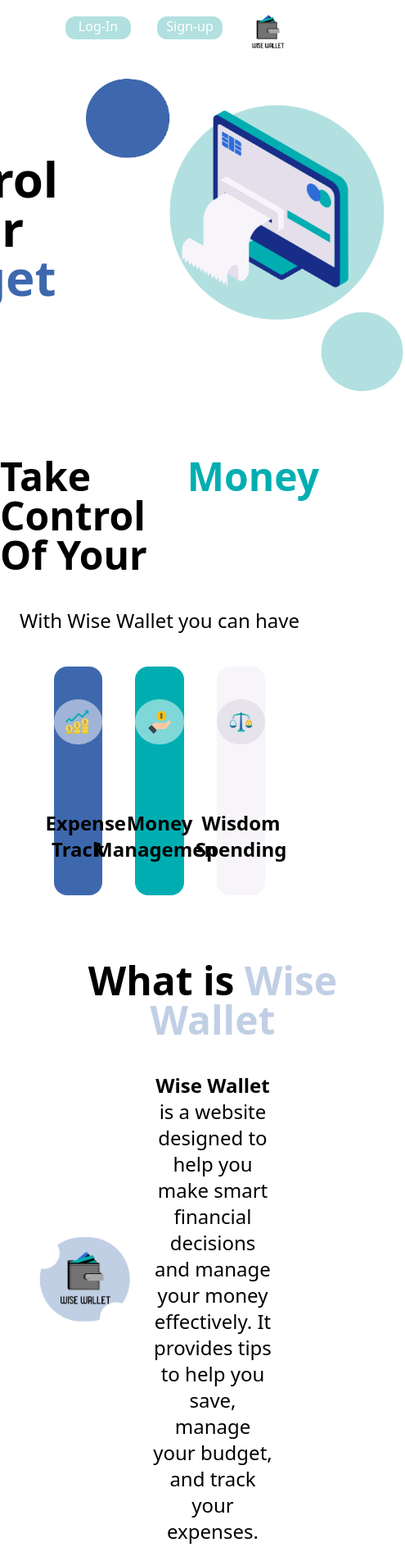
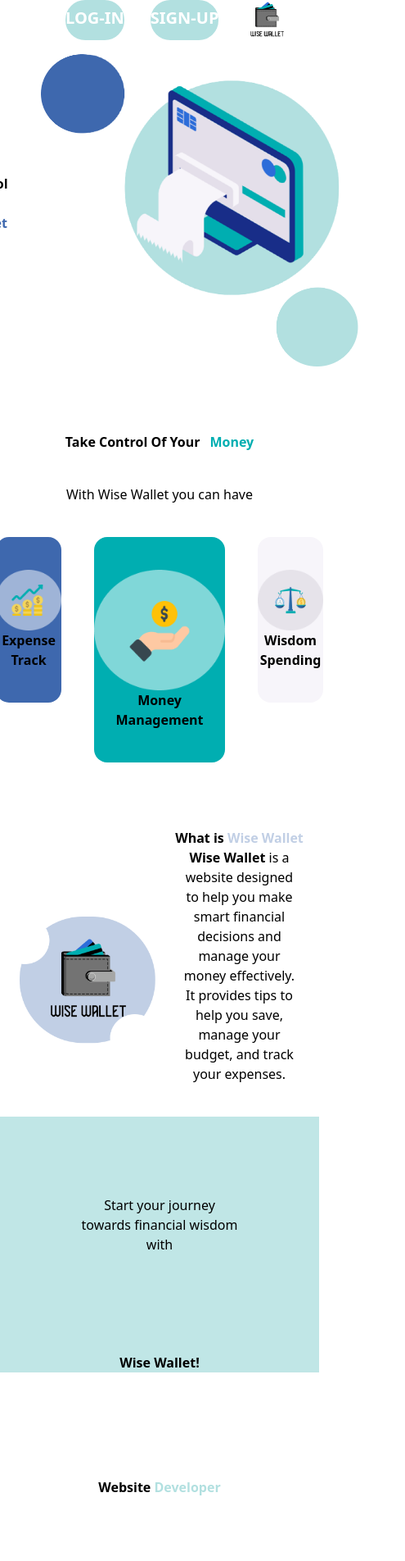
Before and after one commit to fahadssgg/Finel-project, a React (Vite) app in the folder Finel/: page / in a window 390 px wide. Shown: the top 1904 px of the page at 82% size, 495 px wide, since content can reach past the window. Built offline with nearby package versions, Linux system fonts and the light colour scheme.

Commit message:
the design of salary page

```diff
--- a/Finel/index.html
+++ b/Finel/index.html
@@ -8,6 +8,9 @@
   </head>
   <body>
     <div id="root"></div>
-    <script type="module" src="/src/main.tsx"></script>
+    <script type="module" src="/src/main.tsx">
+
+    </script>
+
   </body>
 </html>
--- a/Finel/package.json
+++ b/Finel/package.json
@@ -10,11 +10,16 @@
     "preview": "vite preview"
   },
   "dependencies": {
+    "apexcharts": "^3.42.0",
     "axios": "^1.5.0",
+    "igniteui-react-charts": "^18.2.1",
+    "igniteui-react-core": "^18.2.1",
     "react": "^18.2.0",
+    "react-apexcharts": "^1.4.1",
     "react-dom": "^18.2.0",
     "react-modal": "^3.16.1",
     "react-router-dom": "^6.15.0",
+    "recharts": "^2.8.0",
     "uuid": "^9.0.0"
   },
   "devDependencies": {
--- a/Finel/src/App.tsx
+++ b/Finel/src/App.tsx
@@ -6,6 +6,8 @@ import Login from "./Hooks/LogIn";
 import Signup from "./Hooks/SignUp";
 import Profile from "./Pages/Profile";
 import Salary from "./Pages/Salary";
+import Chart from "./Components/Chart";
+
 function App() {
   return (
     <>
@@ -16,6 +18,8 @@ function App() {
         <Route path="/Profile" element={<Profile />}></Route>
         <Route path="/InfoPage" element={<InfoPage />}></Route>
         <Route path="/Salary" element={<Salary />}></Route>
+        <Route path="/Chart" element={<Chart />}></Route>
+
       </Routes>
     </>
   );
--- a/Finel/src/Components/Navbar.tsx
+++ b/Finel/src/Components/Navbar.tsx
@@ -10,42 +10,41 @@ export default function NavPar() {
   return (
     <div>
       {active === "true" && (
-        <ul className=" text-white flex justify-between py-4 text-xl cursor-pointer">
+        <ul className="flex justify-between py-4 cursor-pointer">
           <li
-            className="ml-10 w-9"
+            className="lg:ml-10 lg:w-9 sm:ml-20 sm:w-8"
             onClick={() => {
               nav("/Profile");
             }}
           >
             <img src={user} alt="" />
           </li>
-          <div className="flex gap-3">
-            <li className="mr-10 w-12">
+            <li className="lg:mr-10 lg:w-12 sm:mr-20 sm:w-10">
               <img src={logo} alt="" />
             </li>
-          </div>
         </ul>
       )}
 
       {(!active || active === "false") && (
-        <ul className=" text-white flex justify-between py-4 text-xl cursor-pointer">
+        <ul className=" text-white flex justify-between lg:py-4 sm:py-2 text-xl cursor-pointer">
           <div className="flex ml-20">
             <li
-              className="mr-8  mt-1 bg-[#B2E0E0] w-20 h-7 rounded-xl text-center hover:text-[#5c7676] text-base"
+              className="mr-8  lg:mt-1 sm:mt-0 bg-[#B2E0E0] lg:w-32 lg:h-10 sm:h-9 sm:w-20 rounded-3xl hover:text-[#5c7676] "
               onClick={() => {
                 nav("/LogIn");
               }}
             >
-              Log-In
+            <p className=" text-center sm:text-sm mt-2 lg:text-base font-bold">LOG-IN</p>
             </li>
 
             <li
-              className="mr-8 mt-1 bg-[#B2E0E0] w-20 h-7 rounded-xl text-center hover:text-[#5c7676] text-base"
+              className="mr-8 lg:mt-1 sm:mt-0 bg-[#B2E0E0] lg:w-32 lg:h-10 sm:h-9 sm:w-20 rounded-3xl hover:text-[#5c7676] "
               onClick={() => {
                 nav("/SignUp");
               }}
             >
-              Sign-up
+              <p className=" text-center sm:text-sm mt-2 lg:text-base font-bold">SIGN-UP</p>
+
             </li>
           </div>
           <li className="mr-10 w-12">
--- a/Finel/src/Hooks/LogIn.tsx
+++ b/Finel/src/Hooks/LogIn.tsx
@@ -43,7 +43,7 @@ export default function LogIn() {
       </div>
       <div className=" ml-20 absolute justify-center items-start h-screen w-1/3 ">
         <div className="mt-32 w-[30rem] h-fit flex flex-col">
-          <p className="text-center text-6xl font-semibold text-[#3E68AE] mt-10 mb-5">
+          <p className="text-center text-6xl font-mono text-[#3E68AE] mt-10 mb-5">
             Log In
           </p>
 
--- a/Finel/src/Hooks/SignUp.tsx
+++ b/Finel/src/Hooks/SignUp.tsx
@@ -70,7 +70,7 @@ export default function SingUp() {
       </div>
       <div className=" ml-20 absolute justify-center items-start h-screen w-1/2">
         <div className="mt-32 w-[40rem] h-fit flex flex-col">
-          <p className="text-center text-6xl font-semibold text-[#3E68AE] mt-10 mb-20">
+          <p className="text-center text-6xl font-mono text-[#3E68AE] mt-10 mb-20">
             Sign-Up
           </p>
 
--- a/Finel/src/Pages/Home.tsx
+++ b/Finel/src/Pages/Home.tsx
@@ -8,15 +8,17 @@ import icon3 from "../Assets/icon3.png";
 import gitimg from "../Assets/github.png";
 import linkimg from "../Assets/linkedin (1).png";
 
+//md: sm
+
 export default function Home() {
   return (
     <div>
       <NavPar />
 
-      <div className="h-fit flex flex-row-reverse gap-20 justify-center">
-        <img className="w-[30rem]" src={imag1} alt="" />
+      <div className="h-fit flex flex-row-reverse lg:gap-20 sm:gap-5 md:gap-10 max-lg:gap-10 justify-center">
+        <img className="lg:w-[30rem] sm:w-[15rem] md:w-[15rem]" src={imag1} alt="" />
         <div className="w-1/3 text-center flex justify-center items-center">
-          <h1 className=" text-6xl font-bold">
+          <h1 className=" lg:text-6xl md:text-4xl sm:text-3xl font-bold">
             Control Your <p className="text-[#3E68AE]">Budget</p>
           </h1>
         </div>
@@ -24,41 +26,41 @@ export default function Home() {
 
       <div className="flex flex-col justify-center items-center gap-10 mb-20">
         <div className="mt-20 flex gap-3 justify-center">
-          <h1 className=" text-5xl font-bold">Take Control Of Your </h1>
-          <p className="text-5xl font-bold text-[#00AEB1]">Money</p>
+          <h1 className=" lg:text-5xl md:text-3xl sm:text-2xl font-bold">Take Control Of Your </h1>
+          <p className="lg:text-5xl md:text-3xl sm:text-2xl font-bold text-[#00AEB1]">Money</p>
         </div>
 
-        <p className="text-2xl ">With Wise Wallet you can have</p>
+        <p className="lg:text-2xl md:text-lg sm:text-base ">With Wise Wallet you can have</p>
 
-        <div className=" flex flex-row justify-center gap-10 w-11/12 h-fit">
-          <div className="flex flex-col justify-center items-center text-center bg-[#3E68AE] w-1/6 h-5/6 gap-20 rounded-2xl">
-            <img className="w-40 mt-10" src={icon1} alt="" />
-            <p className="text-2xl w-20 mb-10 font-bold ">Expense Track</p>
+        <div className=" flex flex-row justify-center gap-10 lg:w-10/12 md:w-9/12 sm:w-3/4  sm:gap-5 h-fit">
+          <div className="flex flex-col justify-center items-center text-center bg-[#3E68AE] lg:w-1/6 sm:w-1/4 h-5/6 sm:gap-5 md:w-1/4  md:gap-5 lg:gap-20 rounded-2xl">
+            <img className="lg:w-40 mt-10 sm:w-20" src={icon1} alt="" />
+            <p className="lg:text-2xl w-20 mb-10 sm:text-lg font-bold ">Expense Track</p>
           </div>
 
-          <div className="flex flex-col justify-center items-center text-center bg-[#00AEB1] w-1/6 h-5/6 gap-20 rounded-2xl">
-            <img className="w-40 mt-10" src={icon2} alt="" />
-            <p className="text-2xl w-40 mb-10 font-bold"> Money Management</p>
+          <div className="flex flex-col justify-center items-center text-center bg-[#00AEB1] lg:w-1/6 sm:w-1/4 h-5/6 sm:gap-5 lg:gap-20 rounded-2xl">
+            <img className="lg:w-40 mt-10 sm:w-20" src={icon2} alt="" />
+            <p className="lg:text-2xl w-40 mb-10 sm:text-lg font-bold"> Money Management</p>
           </div>
 
-          <div className="flex flex-col justify-center items-center text-center bg-[#F7F5FA] w-1/6 h-5/6 gap-20 rounded-2xl">
-            <img className="w-40 mt-10" src={icon3} alt="" />
-            <p className="text-2xl w-40 mb-10 font-bold">Wisdom Spending</p>
+          <div className="flex flex-col justify-center items-center text-center bg-[#F7F5FA] lg:w-1/6 sm:w-1/4 h-5/6 sm:gap-5 lg:gap-20 rounded-2xl">
+            <img className="lg:w-40 mt-10 sm:w-20" src={icon3} alt="" />
+            <p className="lg:text-2xl w-20 mb-10 sm:text-lg font-bold">Wisdom Spending</p>
           </div>
         </div>
       </div>
 
       <div className="flex flex-row justify-center items-center ">
-        <div className="w-1/3 mt-20">
+        <div className="lg:w-1/3 sm:w-2/5 mt-20 sm:mb-16">
           <img src={imag2logo} alt="" />
         </div>
 
-        <div className="w-1/2 flex flex-col justify-center items-center gap-10">
-          <h1 className=" text-5xl font-extrabold w-80 text-center">
-            What is <b className="text-5xl text-[#C1CFE5]">Wise Wallet</b>
+        <div className="w-1/2 flex flex-col justify-center items-center lg:gap-10 sm:gap-5">
+          <h1 className=" lg:text-5xl md:text-3xl sm:text-2xl font-extrabold w-80 text-center">
+            What is <b className="lg:text-5xl md:text-3xl sm:text-2xl text-[#C1CFE5]">Wise Wallet</b>
           </h1>
 
-          <p className=" text-center w-9/12 text-2xl">
+          <p className=" text-center w-9/12 lg:text-2xl md:text-lg sm:text-sm">
             <b>Wise Wallet </b>is a website designed to help you make smart
             financial decisions and manage your money effectively. It provides
             tips to help you save, manage your budget, and track your expenses.{" "}
@@ -66,53 +68,53 @@ export default function Home() {
         </div>
       </div>
 
-      <div className="bg-[#C0E6E6] flex  flex-col justify-center items-center my-10">
-        <p className=" w-1/4 text-center text-3xl m-24 mb-10">
+      <div className="bg-[#C0E6E6] flex flex-col justify-center items-center my-10">
+        <p className=" lg:w-1/4 sm:w-1/2 text-center lg:text-3xl sm:text-lg m-24 sm:mb-2 sm:mt-12 lg:mb-6">
           Start your journey towards financial wisdom with{" "}
         </p>
         <br />
-        <b className="text-center text-3xl mb-20">Wise Wallet!</b>
+        <b className="text-center sm:text-lg lg:text-3xl sm:mb-10 lg:mb-20">Wise Wallet!</b>
       </div>
 
-      <div className=" flex flex-col justify-center items-center mt-32 mb-20 ">
-        <p className="text-center font-extrabold text-5xl mb-20">
+      <div className=" flex flex-col justify-center items-center mt-32 sm:mb-5 sm:mt-20 lg:mb-20 ">
+        <p className="text-center font-extrabold sm:text-2xl lg:text-5xl mb-20">
           Website{" "}
-          <b className="text-center text-5xl mb-20 text-[#B2E0E0]">
+          <b className="text-center lg:text-5xl sm:text-2xl mb-20 text-[#B2E0E0]">
             Developer{" "}
           </b>
         </p>
 
-        <div className="flex flex-row justify-center w-full gap-9 mb-10">
-          <div className=" flex flex-col justify-center items-center text-center bg-[#3E68AE] w-1/6 h-5/6 gap-5 rounded-3xl">
-            <p className="text-white text-3xl w-20 mt-10 mb-10 font-bold">
+        <div className="flex flex-row justify-center w-full lg:gap-9 sm:gap-5 mb-10">
+          <div className=" flex flex-col justify-center items-center text-center bg-[#3E68AE] sm:w-1/4 lg:w-1/6 h-5/6 lg:gap-5 sm:gap-1 rounded-3xl">
+            <p className="text-white lg:text-3xl sm:text-xl w-20 mt-10 mb-10 font-bold">
               Nouf Jafari
             </p>
 
             <div className="flex flex-row justify-center gap-5 mb-12">
               <a href="https://github.com/noufjafari">
                 {" "}
-                <img className="w-12 " src={gitimg} alt="" />{" "}
+                <img className="lg:w-12 sm:w-10" src={gitimg} alt="" />{" "}
               </a>
               <a href="https://www.linkedin.com/in/nouf-jafari/">
                 {" "}
-                <img className="w-12 " src={linkimg} alt="" />{" "}
+                <img className="lg:w-12 sm:w-10" src={linkimg} alt="" />{" "}
               </a>
             </div>
           </div>
 
-          <div className=" flex flex-col justify-center items-center text-center bg-[#00AEB1] w-1/6 h-5/6 gap-5 rounded-3xl">
-            <p className=" text-white text-3xl w-40 mt-10 mb-10 font-bold">
+          <div className=" flex flex-col justify-center items-center text-center bg-[#00AEB1] lg:w-1/6 sm:w-1/4 h-5/6 lg:gap-5 sm:gap-1 rounded-3xl">
+            <p className=" text-white lg:text-3xl sm:text-xl sm:w-20 lg:w-40 mt-10 mb-10 font-bold">
               Fahad Alghamdi
             </p>
 
-            <div className="flex flex-row justify-center  gap-5 mb-12">
+            <div className="flex flex-row justify-center gap-5 mb-12">
               <a href="">
                 {" "}
-                <img className="w-12" src={gitimg} alt="" />{" "}
+                <img className="lg:w-12 sm:w-10" src={gitimg} alt="" />{" "}
               </a>
               <a href="">
                 {" "}
-                <img className="w-12 " src={linkimg} alt="" />{" "}
+                <img className="lg:w-12 sm:w-10" src={linkimg} alt="" />{" "}
               </a>
             </div>
           </div>
```
Also changed, not shown: Finel/src/Components/Chart.tsx (added, +70 -0 lines), Finel/src/Components/Footer.tsx (+4 -4 lines), Finel/src/Pages/Chart.tsx (deleted, +0 -9 lines), Finel/src/Pages/Salary.tsx (+30 -6 lines), Finel/src/Assets/image_processing20210903-16890-gqy7t.gif (added), 1 other file (tests, documents, lock files or other folders).
